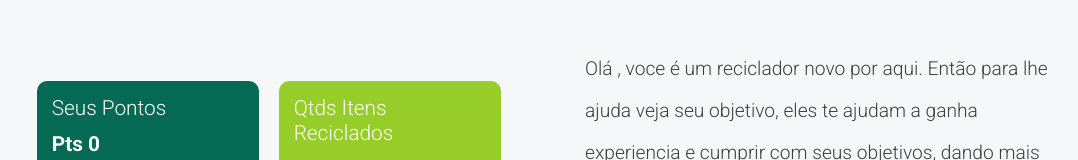
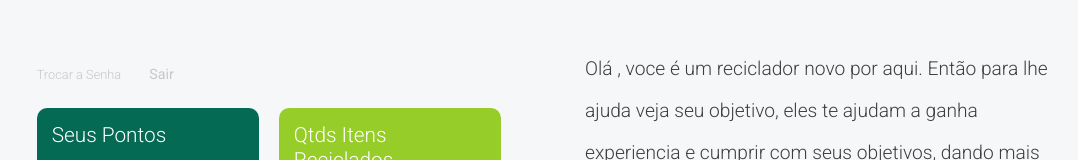
Before and after one commit to erickkaiquesilva/GreenCode, a React (Create React App) app in the folder greencode-web/: page /dashboard in a window 1280 px wide. Shown: the part 115-275 px from the top of the page, without its empty margins (90-1168 px from the left). Built offline with nearby package versions, Linux system fonts and the light colour scheme; no server answers; sample sign-in values are in the browser's storage.

Commit message:
Validando Entrada de acesso pela URL

```diff
--- a/greencode-web/src/Resource/style/style.css
+++ b/greencode-web/src/Resource/style/style.css
@@ -1,5 +1,6 @@
 :root {
   --cinza-escuro: #3E3E3E;
+  --cinza-claro: #c7c7c7;
 
   --verde-primario: #97CD29;
   --verde-secundario: #056A54;
@@ -442,7 +443,7 @@ p.texto-cadastrese a {
   background-attachment: fixed;
   height: 130vh;
 }
-.box-cadastrosss {
+.box-cadastros {
   width: 100%;
   max-width: 600px;
   padding: 50px;
@@ -450,13 +451,13 @@ p.texto-cadastrese a {
   border-radius: 7px;
   margin: 4% 0;
 }
-.box-cadastrosss h1 {
+.box-cadastros h1 {
   font-size: 2.5em;
   padding: 0px 10px;
   color: var(--cinza-primario);
   margin-top: 20px;
 }
-.box-cadastrosss p {
+.box-cadastros p {
   font-size: 1em;
   padding: 0px 10px;
   color: var(--cinza-primario);
@@ -550,7 +551,7 @@ p.texto-cadastrese a {
   font-size: 2.7em;
   font-weight: bold;
 }
-.informacoes-usuario button {
+.informacoes-usuario .btn-reciclar {
   margin: 70px 50px;
   width: 70%;
   height: 70px;
@@ -563,6 +564,30 @@ p.texto-cadastrese a {
   cursor: pointer;
   outline: none;
   font-weight: bold;
+}
+.informacoes-usuario .links-configuracoes {
+  margin-top: -20px;
+  margin-bottom: 20px;
+}
+.informacoes-usuario .links-configuracoes a {
+  margin-right: 10px;
+  font-weight: lighter;
+  color: var(--cinza-claro);
+  font-size: 0.895em;
+  cursor: pointer;
+}
+.links-configuracoes .btn-logout {
+  background: transparent;
+  border-color: transparent;
+  font-size: 0.895em;
+  color: var(--cinza-claro);
+  outline: none;
+  cursor: pointer;
+}
+.informacoes-usuario .links-configuracoes a:hover,
+.informacoes-usuario .btn-logout:hover {
+  text-decoration: underline;
+  color: var(--cinza-escuro);
 }
 .informacoes-usuario .box-pontos {
   float: left;
--- a/greencode-web/src/scenes/Dashboard/Header/header.js
+++ b/greencode-web/src/scenes/Dashboard/Header/header.js
@@ -1,8 +1,9 @@
 import React, { Component } from "react";
 import { balanceMock } from "../../../Actions/requetMock";
 import { balance } from "../../../Actions/resquest";
+import { withRouter, Link } from "react-router-dom";
 
-export default class Balance extends Component {
+class Balance extends Component {
     constructor(props) {
         super(props);
 
@@ -17,8 +18,12 @@ export default class Balance extends Component {
 
     componentDidMount() {
 
-        let user = JSON.parse(localStorage.getItem('user'));
-        this.setState({ id_user: user.id, name: user.nome, lastname: user.sobrenome})
+        if(localStorage.getItem('user') === null) {
+            this.props.history.push("/");
+        } else {
+            let user = JSON.parse(localStorage.getItem('user'));
+            this.setState({ id_user: user.id, name: user.nome, lastname: user.sobrenome })
+        }
 
         try {
             const res = balance()
@@ -33,13 +38,30 @@ export default class Balance extends Component {
         }
     }
 
+    handleClick() {
+        this.state.authentication = true
+        this.setState({ authentication: this.state.authentication })
+
+        if (this.state.authentication) {
+            localStorage.clear()
+            const logout = localStorage.getItem('user');
+            if(logout === null){
+                this.props.history.push("/");
+            }
+        }
+    };
+
     render() {
+        console.log(this.state.authentication)
         return (
             <div className="row">
                 <div className="col-lg-1"></div>
                 <div className="col-lg-5 informacoes-usuario">
-                    {/* <h1><br /> {this.state.name}</h1> */}
                     <h1>{this.state.name} {this.state.lastname}</h1>
+                    <div className="links-configuracoes">
+                        <Link><a>Trocar a Senha</a></Link>
+                        <button onClick={this.handleClick.bind(this)} className="btn-logout">Sair</button>
+                    </div>
                     <div className="box-pontos">
                         <h4>Seus Pontos</h4>
                         <p>Pts {this.state.recorded_points}</p>
@@ -49,7 +71,7 @@ export default class Balance extends Component {
                         <p>Pts {this.state.recorded_points}</p>
                     </div>
 
-                    <button>Reciclar</button>
+                    <button className="btn-reciclar">Reciclar</button>
                 </div>
                 <div className="col-lg-5 secao-objetivo">
                     <p>
@@ -71,3 +93,5 @@ export default class Balance extends Component {
         )
     }
 }
+
+export default withRouter(Balance)
--- a/greencode-web/src/scenes/Dashboard/dashboard.js
+++ b/greencode-web/src/scenes/Dashboard/dashboard.js
@@ -7,21 +7,30 @@ import Patners from "./Partners/partners";
 export default class Dashboard extends Component {
   constructor(props) {
     super(props)
+
+    this.state = {
+      authentication: false
+    }
   }
 
   componentDidMount() {
     var user = JSON.parse(localStorage.getItem('user'))
+  }
 
-    // if (!user.authentication) {
-    //   this.props.history.push('/')
-    // }
+  componentWillUpdate() {
+    this.state.authentication = true
+    this.setState({authentication: this.state.authentication})
+    if (this.state.authentication) {
+      this.props.history.push('/')
+    }
   }
 
   render() {
+    console.log(this.state.authentication)
     return (
       <>
         <div className="container-fluid dashboard">
-            <Header />
+            <Header authentication={this.authentication} />
             <Summary />
         </div>
       </>
--- a/greencode-web/src/scenes/Intro/index.js
+++ b/greencode-web/src/scenes/Intro/index.js
@@ -31,6 +31,13 @@ import iconInsta from '../../Resource/Image/instagram.png';
 import iconFace from '../../Resource/Image/facebook.png';
 
 export default class Intro extends Component {
+
+    componentDidMount() {
+        if(localStorage.getItem('user') !== null) {
+            this.props.history.push('/dashboard')
+        }
+    }
+
     render() {
         return (
             <>
--- a/greencode-web/src/scenes/SignIn/signin.js
+++ b/greencode-web/src/scenes/SignIn/signin.js
@@ -13,7 +13,14 @@ export default class SignIn extends Component {
     this.state = {
       email: "",
       senha: "",
+      Error: ""
     };
+  }
+
+  componentDidMount() {
+    if (localStorage.getItem('user') !== null) {
+      this.props.history.push('/dashboard')
+    }
   }
 
   handleChange = event => {
@@ -30,6 +37,7 @@ export default class SignIn extends Component {
 
   handleSubmit = event => {
     event.preventDefault();
+
     var payload = {
       email: this.state.email,
       senha: this.state.senha
@@ -43,13 +51,18 @@ export default class SignIn extends Component {
             this.props.history.push('/dashboard')
           }
         })
-        .catch(err => console.log(err))
+        .catch(e => {
+          console.log("Error XPTO")
+          this.state.Error = "Usuário"
+          this.setState(this.state)
+        })
     } catch (err) {
       console.log("error ", err);
     }
   };
 
   render() {
+    console.log(this.state.Error)
     return (
       <>
         <div className="container-fluid fundo-login">
@@ -78,6 +91,9 @@ export default class SignIn extends Component {
                     type="password"
                     placeholder="**************"
                   />
+                  <p>
+                    {this.state.Error}
+                  </p>
                   <Link><a className="link-esqueciSenha">Esqueci Minha Senha</a></Link>
                   <input className="btn-formulario-linha" type="submit" value="Login" />
                 </form>
--- a/greencode-web/src/scenes/SignUp/signup.js
+++ b/greencode-web/src/scenes/SignUp/signup.js
@@ -15,8 +15,14 @@ export default class SignUp extends Component {
     };
   }
 
+  componentDidMount() {
+    if (localStorage.getItem('user') !== null) {
+      this.props.history.push('/dashboard')
+    }
+  }
+
   handleChange = event => {
-    console.log(event.target.value);
+    console.log(event);
 
     const state = Object.assign({}, this.state);
 
@@ -35,7 +41,7 @@ export default class SignUp extends Component {
         .then((response) => {
           console.log(response);
           localStorage.setItem('user', JSON.stringify(response.data))
-          if(response.status == 200) {
+          if (response.status == 200) {
             this.props.history.push('/welcome')
           }
         })
@@ -52,7 +58,7 @@ export default class SignUp extends Component {
         <div className="container-fluid fundo-cadastro">
           <div className="row">
             <div className="col-lg-1"></div>
-            <article className="col-lg-5 box-cadastrosss">
+            <article className="col-lg-5 box-cadastros">
               <h1>Crie Sua Conta</h1>
               <p>
                 E ajude o mundo a ser mais limpo
```
